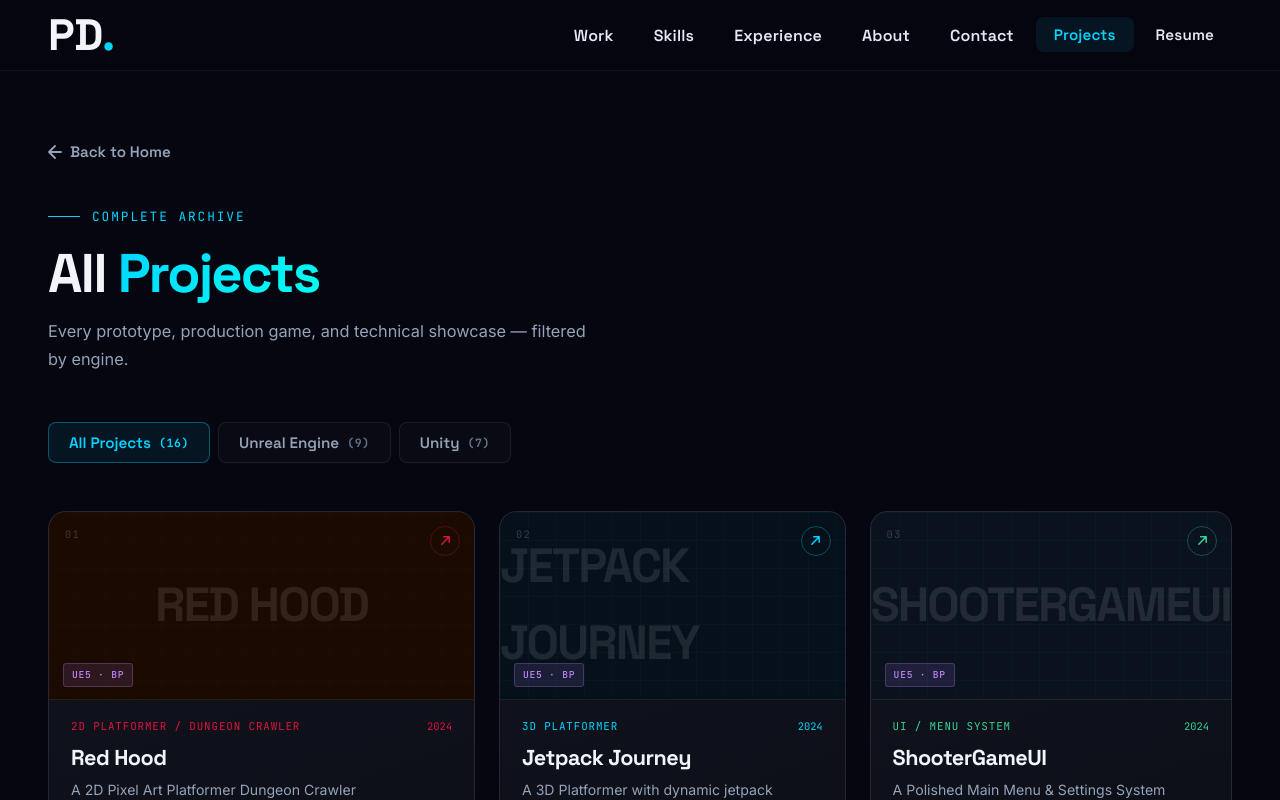
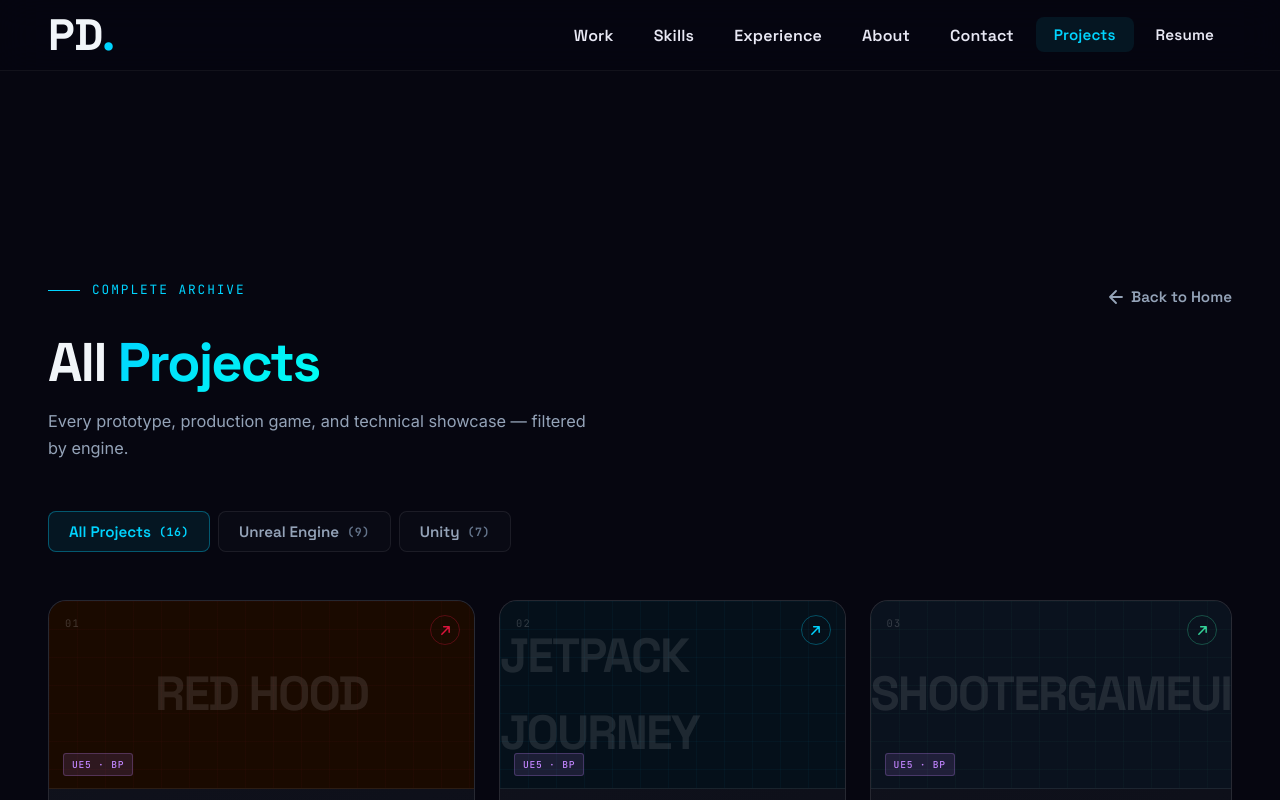
Before and after one commit to Prasham-Desai/Portfolio, a React (Create React App) app: page /projects in a window 1280 px wide. Shown: the top 800 px of the page. Built offline with nearby package versions, Linux system fonts and the light colour scheme.

Commit message:
scroll padding and cursor update

```diff
--- a/src/components/CustomCursor.jsx
+++ b/src/components/CustomCursor.jsx
@@ -50,13 +50,13 @@ const CustomCursor = () => {
   const rawX = useMotionValue(-100);
   const rawY = useMotionValue(-100);
 
-  // Reticle follows with tactical precision — tight but not instant
-  const reticleSpring = { damping: 32, stiffness: 450, mass: 0.08 };
+  // Reticle follows instantly to remove draggy feeling
+  const reticleSpring = { damping: 40, stiffness: 1000, mass: 0.01 };
   const cx = useSpring(rawX, reticleSpring);
   const cy = useSpring(rawY, reticleSpring);
 
-  // Outer ring (brackets) has slight lag for depth
-  const outerSpring = { damping: 24, stiffness: 280, mass: 0.15 };
+  // Outer ring (brackets) has slight lag for depth, but much snappier now
+  const outerSpring = { damping: 35, stiffness: 800, mass: 0.05 };
   const ox = useSpring(rawX, outerSpring);
   const oy = useSpring(rawY, outerSpring);
 
--- a/src/pages/ProjectsPage.jsx
+++ b/src/pages/ProjectsPage.jsx
@@ -29,16 +29,27 @@ const ProjectsPage = () => {
     <main style={{
       minHeight: '100vh',
       background: 'var(--color-bg)',
-      paddingTop: 'clamp(100px, 12vw, 140px)',
+      paddingTop: 'clamp(200px, 24vw, 280px)',
       paddingBottom: 'var(--section-space)',
     }}>
       <div className="container">
+        {/* Page header */}
+        <motion.div
+          initial={{ opacity: 0, y: 30 }}
+          animate={{ opacity: 1, y: 0 }}
+          transition={{ duration: 0.5, ease: [0.25, 0.1, 0.25, 1] }}
+          style={{ marginBottom: 48 }}
+        >
+          <div style={{ display: 'flex', justifyContent: 'space-between', alignItems: 'center', marginBottom: 18 }}>
+            <div className="section-label" style={{ fontSize: '0.8rem' }}>
+              Complete Archive
+            </div>
+
             {/* Back link */}
             <motion.div
-          initial={{ opacity: 0, x: -10 }}
+              initial={{ opacity: 0, x: 10 }}
               animate={{ opacity: 1, x: 0 }}
               transition={{ duration: 0.4 }}
-          style={{ marginBottom: 40 }}
             >
               <Link
                 to="/"
@@ -62,16 +73,6 @@ const ProjectsPage = () => {
                 Back to Home
               </Link>
             </motion.div>
-
-        {/* Page header */}
-        <motion.div
-          initial={{ opacity: 0, y: 30 }}
-          animate={{ opacity: 1, y: 0 }}
-          transition={{ duration: 0.5, ease: [0.25, 0.1, 0.25, 1] }}
-          style={{ marginBottom: 48 }}
-        >
-          <div className="section-label" style={{ fontSize: '0.8rem', marginBottom: 18 }}>
-            Complete Archive
           </div>
           <h1 style={{
             fontFamily: "'Space Grotesk', sans-serif",
```
Lines whose indentation alone changed are shown as unchanged.
